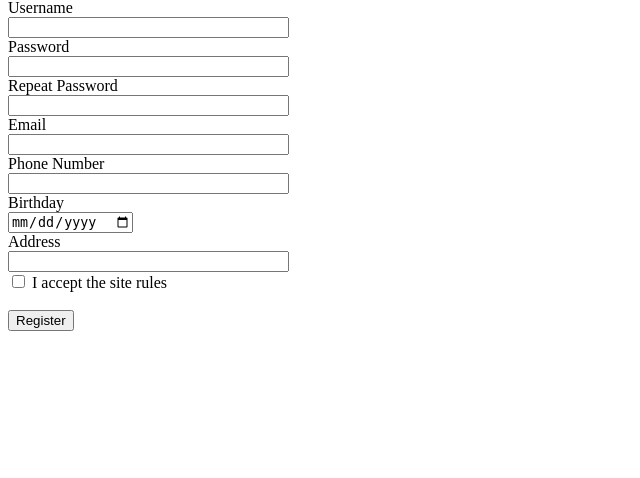
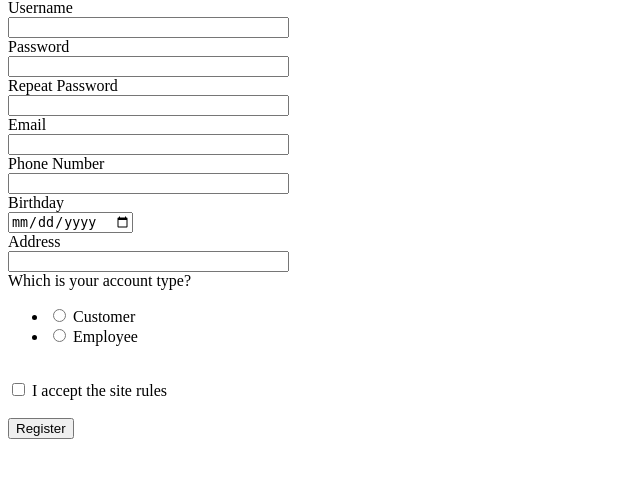
Before and after one commit to dynamicDr/Healing-Paws-Web, a Flask app: page /register in a window 1280 px wide. Shown: the part 182-660 px from the top of the page, without its empty margins (0-640 px from the left). Run offline with Flask 2, Linux system fonts and the light colour scheme; some libraries are stand-ins or nearby versions.

Commit message:
注册写到一半了，得讨论一下用户和雇员账号注册的细节

```diff
--- a/web/appdir/forms.py
+++ b/web/appdir/forms.py
@@ -1,6 +1,6 @@
 from flask_wtf import FlaskForm
-from wtforms import StringField, PasswordField, BooleanField, SubmitField, DateField, RadioField, FileField, DateTimeField, TextAreaField
-from wtforms.validators import DataRequired
+from wtforms import StringField, PasswordField, BooleanField, SubmitField, DateField, RadioField, FileField, DateTimeField, TextAreaField, RadioField
+from wtforms.validators import DataRequired, Email
 from flask_wtf.file import FileRequired, FileAllowed
 
 class LoginForm(FlaskForm):
@@ -11,11 +11,14 @@ class LoginForm(FlaskForm):
 
 class RegisterForm(FlaskForm):
 	username = StringField('Username', validators=[DataRequired()])
-	email = StringField('Email', validators=[DataRequired()])
+	email = StringField('Email', validators=[DataRequired(), Email()]) # 这里加了一个Email检测器，可以判断是否符合email格式，就不用在前端写js代码检测了
 	phone = StringField('Phone', validators=[DataRequired()])
 	dob = DateField('Date of Birth (format: YYYY-MM-DD)', format='%Y-%m-%d', validators=[DataRequired()])
 	address = StringField('Address', validators=[DataRequired()])
 	password = PasswordField('Password', validators=[DataRequired()])
 	password2 = PasswordField('Repeat Password', validators=[DataRequired()])
+	account_type = RadioField('Customer or Employee', choices = [('C','Customer'),('E','Employee')], validators=[DataRequired()])
+	# 暂时没必要，后面可修改得更合理，比如只有用户注册时会显示这个。
 	accept_rules = BooleanField('I accept the site rules', validators=[DataRequired()])
+
 	submit = SubmitField('Register')
--- a/web/appdir/routes.py
+++ b/web/appdir/routes.py
@@ -5,7 +5,7 @@ from appdir.forms import LoginForm, RegisterForm
 from appdir.models import Customer, User
 from werkzeug.security import generate_password_hash, check_password_hash
 
-
+@app.route("/")
 @app.route("/index")
 def index():
     return "<h1>Hello World</h1>"
@@ -14,11 +14,13 @@ def index():
 def register():
     form = RegisterForm()
     if form.validate_on_submit():
+        if form.account_type.data == 'C':
+            pass
         passw_hash = generate_password_hash(form.password.data)
         customer = Customer(username=form.username.data, email=form.email.data,dob=form.dob.data, password_hash=passw_hash, phone=form.phone.data, address=form.address.data)
         db.session.add(customer)
         db.session.commit()
-        return redirect(url_for('/index'))
+        return redirect(url_for('index'))
     return render_template('register.html', title='Register a new user', form=form)
 
 @app.route("/login")
--- a/web/appdir/templates/register.html
+++ b/web/appdir/templates/register.html
@@ -77,8 +77,17 @@
         {% endfor %}
         </div>
 
+        <div id="type">
+            <label>Which is your account type?</label><br>
+            {{ form.account_type() }}<br>
+            <span id="checktype"></span>
+
+        {% for error in form.account_type.errors %}
+        <span style="color: red;"  class="flash">[{{ error }}]</span>
+        {% endfor %}
+        </div>
+
         <div>{{ form.accept_rules() }} {{ form.accept_rules.label }}</div>
-
         {% for error in form.accept_rules.errors %}
         <span style="color: red;" class="flash">[{{ error }}]</span>
         {% endfor %}
```
